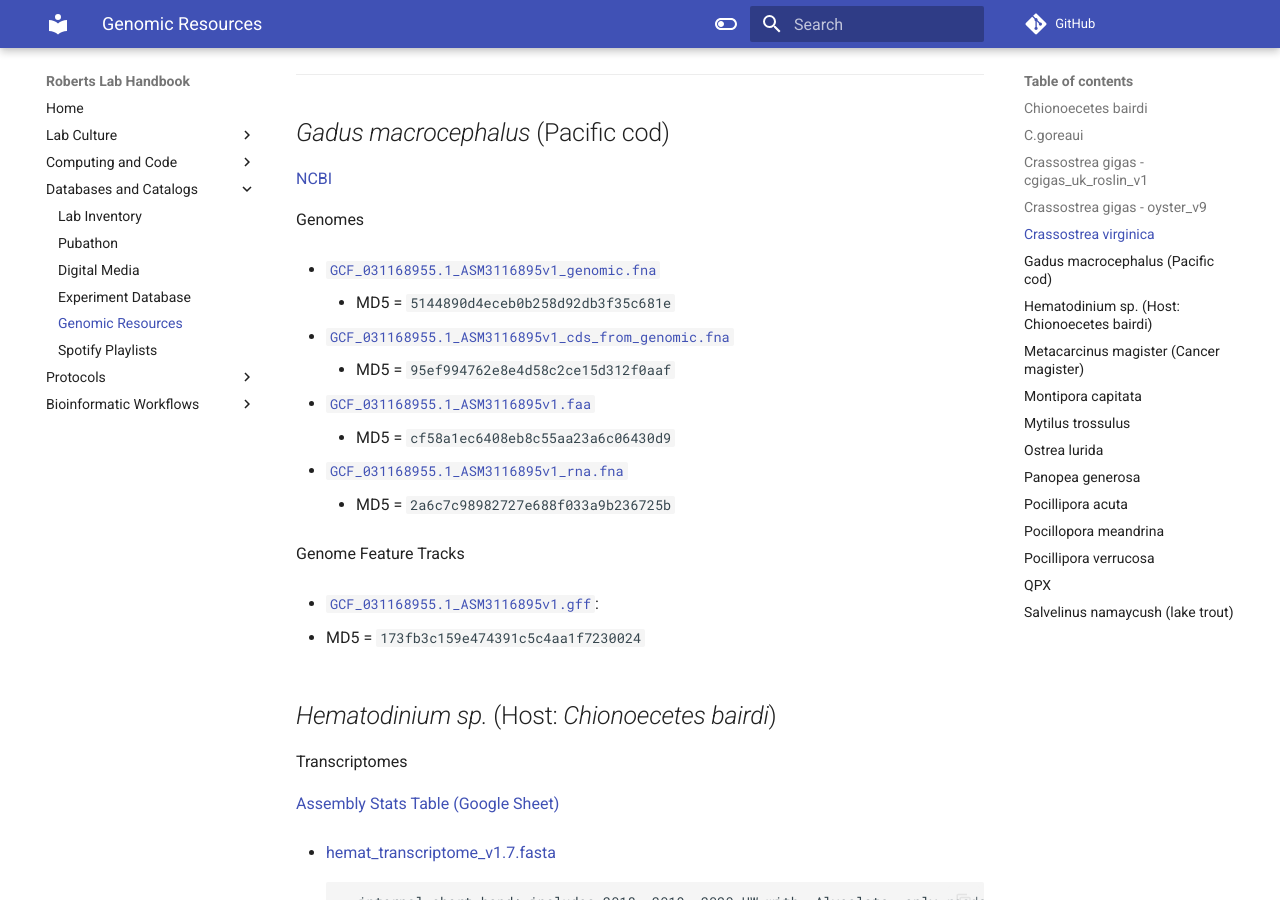
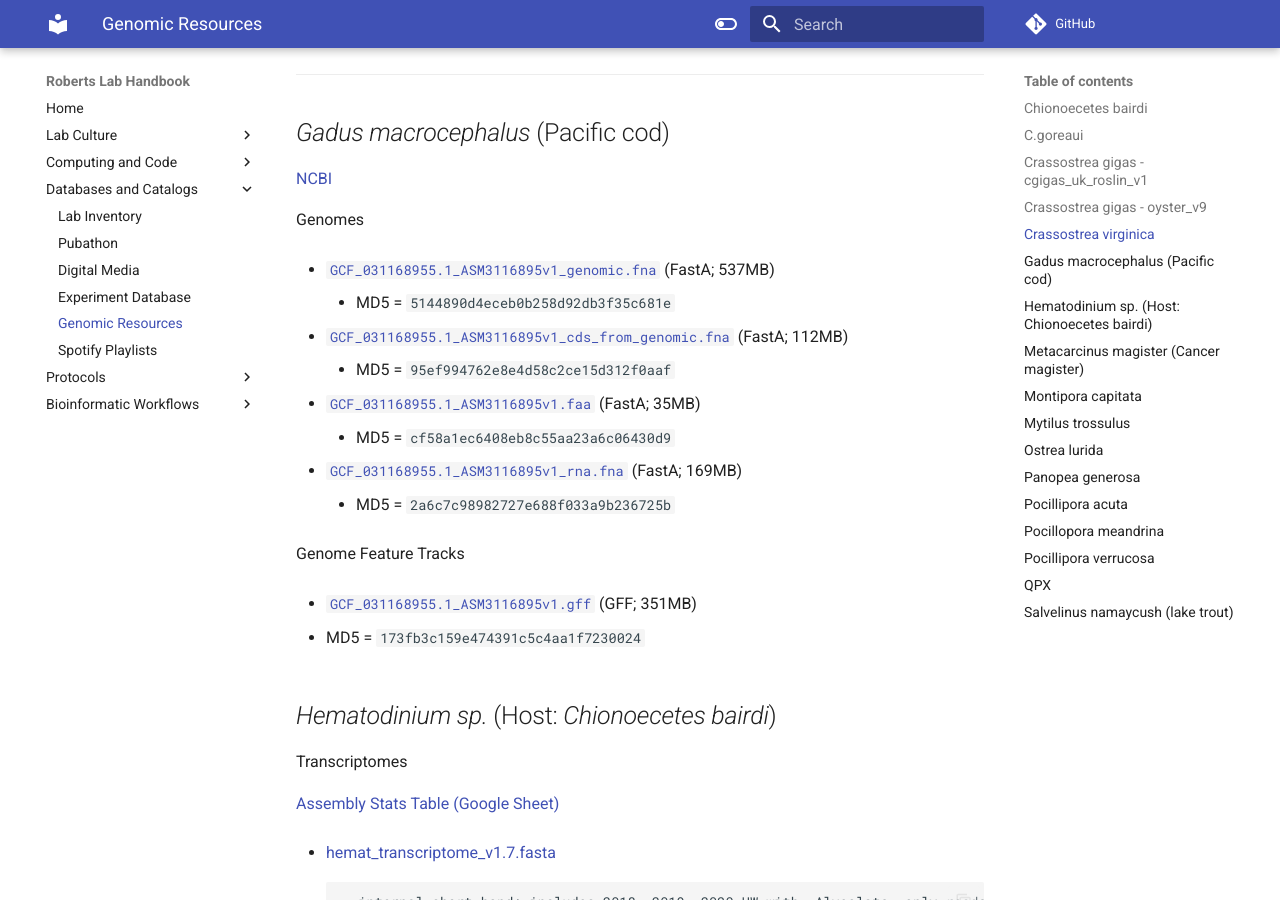
Before and after one commit to RobertsLab/resources, an MkDocs documentation site: the page built from docs/Genomic-Resources.md, in a window 1280 px wide and 900 px high, scrolled down 10853 px. Built offline with MkDocs 1.6.1 and Material for MkDocs 9.7.7, drawn with Linux system fonts in a browser that asks for light colours; comment, search, counter and statistics services are not loaded.

Commit message:
add file sizes to cod links

```diff
--- a/docs/Genomic-Resources.md
+++ b/docs/Genomic-Resources.md
@@ -373,25 +373,25 @@ Genome Feature Tracks
 
 Genomes
 
-- [`GCF_031168955.1_ASM3116895v1_genomic.fna`](https://owl.fish.washington.edu/halfshell/genomic-databank/GCF_031168955.1_ASM3116895v1_genomic.fna)
+- [`GCF_031168955.1_ASM3116895v1_genomic.fna`](https://owl.fish.washington.edu/halfshell/genomic-databank/GCF_031168955.1_ASM3116895v1_genomic.fna) (FastA; 537MB)
 
     - MD5 = `5144890d4eceb0b258d92db3f35c681e`
 
-  - [`GCF_031168955.1_ASM3116895v1_cds_from_genomic.fna`](https://owl.fish.washington.edu/halfshell/genomic-databank/GCF_031168955.1_ASM3116895v1_cds_from_genomic.fna)
+  - [`GCF_031168955.1_ASM3116895v1_cds_from_genomic.fna`](https://owl.fish.washington.edu/halfshell/genomic-databank/GCF_031168955.1_ASM3116895v1_cds_from_genomic.fna) (FastA; 112MB)
 
     - MD5 = `95ef994762e8e4d58c2ce15d312f0aaf`
 
-  - [`GCF_031168955.1_ASM3116895v1.faa`](https://owl.fish.washington.edu/halfshell/genomic-databank/GCF_031168955.1_ASM3116895v1.faa)
+  - [`GCF_031168955.1_ASM3116895v1.faa`](https://owl.fish.washington.edu/halfshell/genomic-databank/GCF_031168955.1_ASM3116895v1.faa) (FastA; 35MB)
 
     - MD5 = `cf58a1ec6408eb8c55aa23a6c06430d9`
 
-  - [`GCF_031168955.1_ASM3116895v1_rna.fna`](https://owl.fish.washington.edu/halfshell/genomic-databank/GCF_031168955.1_ASM3116895v1_rna.fna)
+  - [`GCF_031168955.1_ASM3116895v1_rna.fna`](https://owl.fish.washington.edu/halfshell/genomic-databank/GCF_031168955.1_ASM3116895v1_rna.fna) (FastA; 169MB)
 
     - MD5 = `2a6c7c98982727e688f033a9b236725b`
 
 Genome Feature Tracks
 
-- [`GCF_031168955.1_ASM3116895v1.gff`](https://owl.fish.washington.edu/halfshell/genomic-databank/GCF_031168955.1_ASM3116895v1.gff):
+- [`GCF_031168955.1_ASM3116895v1.gff`](https://owl.fish.washington.edu/halfshell/genomic-databank/GCF_031168955.1_ASM3116895v1.gff) (GFF; 351MB)
 
   - MD5 = `173fb3c159e474391c5c4aa1f7230024`
 
```
